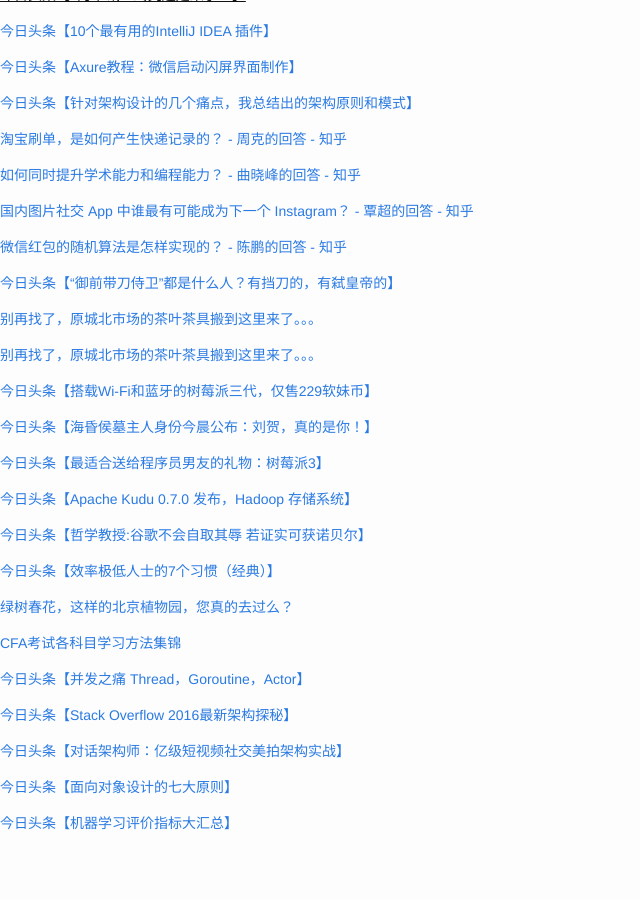
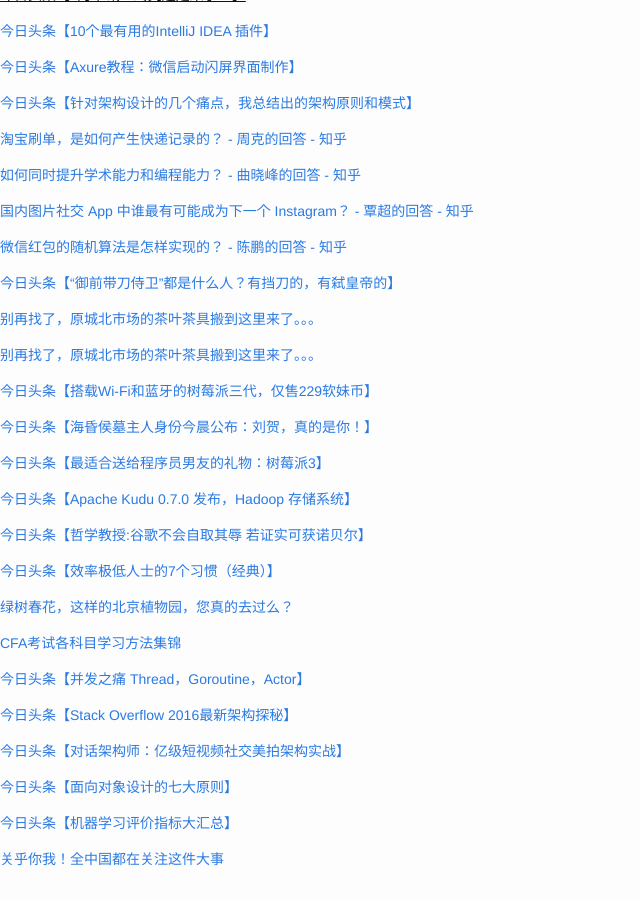
Before and after one commit to cnwarden/cnwarden.github.io, a Jekyll site: the page built from fav/index.md, in a window 1280 px wide and 900 px high, scrolled down 1734 px. Shown: the whole window, without its empty margins (0-640 px from the left). Built offline with Jekyll 4.4.1, drawn with Linux system fonts in a browser that asks for light colours; emoji names are drawn with the system emoji font; before the commit the page ends 2598 px from its top, so only the background shows below that.

Commit message:
auto commit

```diff
--- a/fav/index.md
+++ b/fav/index.md
@@ -144,3 +144,5 @@ title:  fav
 [今日头条【面向对象设计的七大原则】](http://toutiao.com/group/6257317857354039553/?iid=3764603574&app=news_article&tt_from=android_share&utm_source=email&utm_medium=toutiao_android&utm_campaign=client_share)
 
 [今日头条【机器学习评价指标大汇总】](http://toutiao.com/item/6257310726537347586/?iid=3764603574&app=news_article&tt_from=android_share&utm_source=email&utm_medium=toutiao_android&utm_campaign=client_share)
+
+[关乎你我！全中国都在关注这件大事](http://mp.weixin.qq.com/s?__biz=MjM5NjE2NjgyMA==&mid=404470595&idx=1&sn=5721cf5a7199efa63b9bdf759e30222a&scene=0#wechat_redirect)
```
